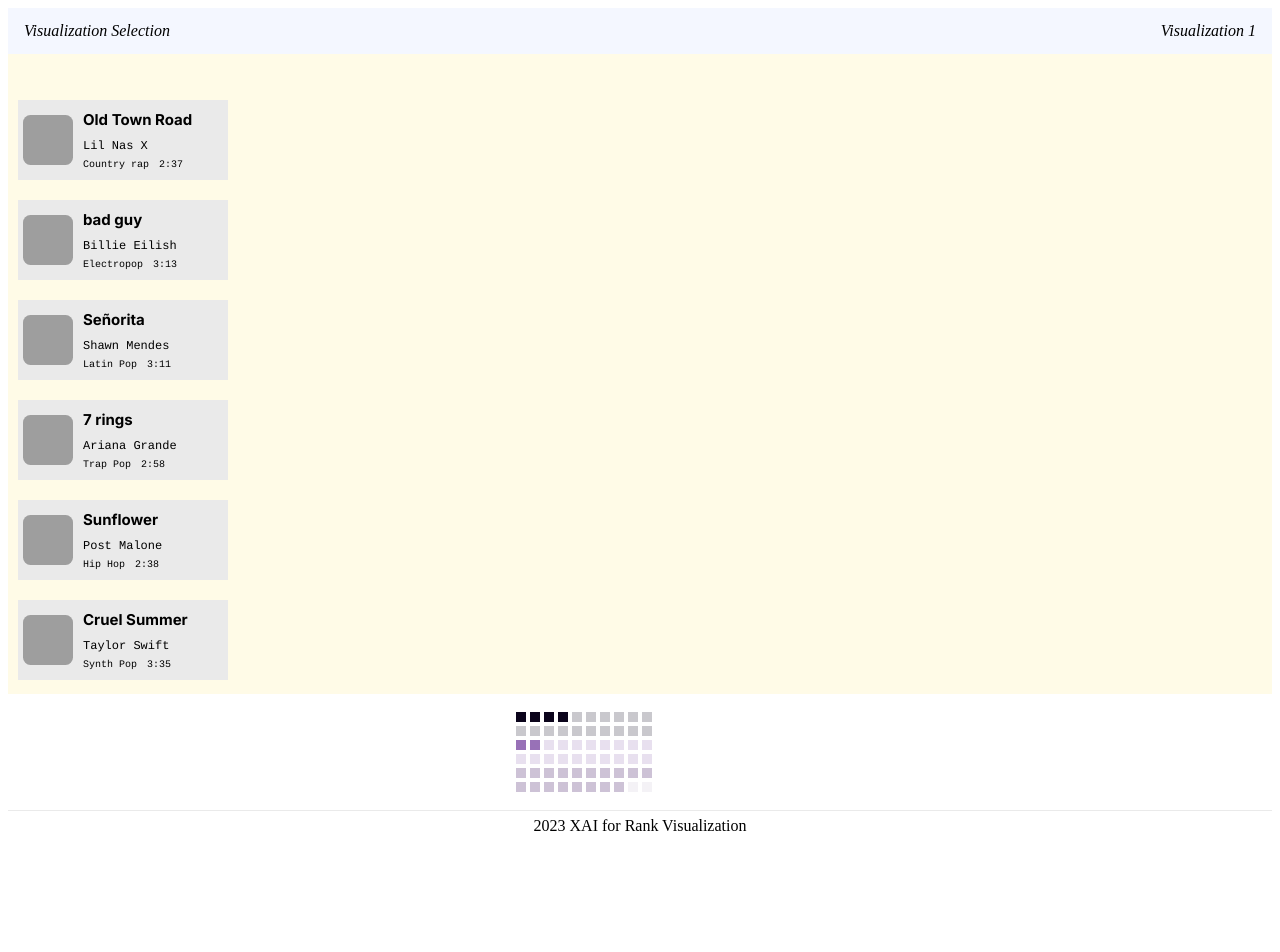
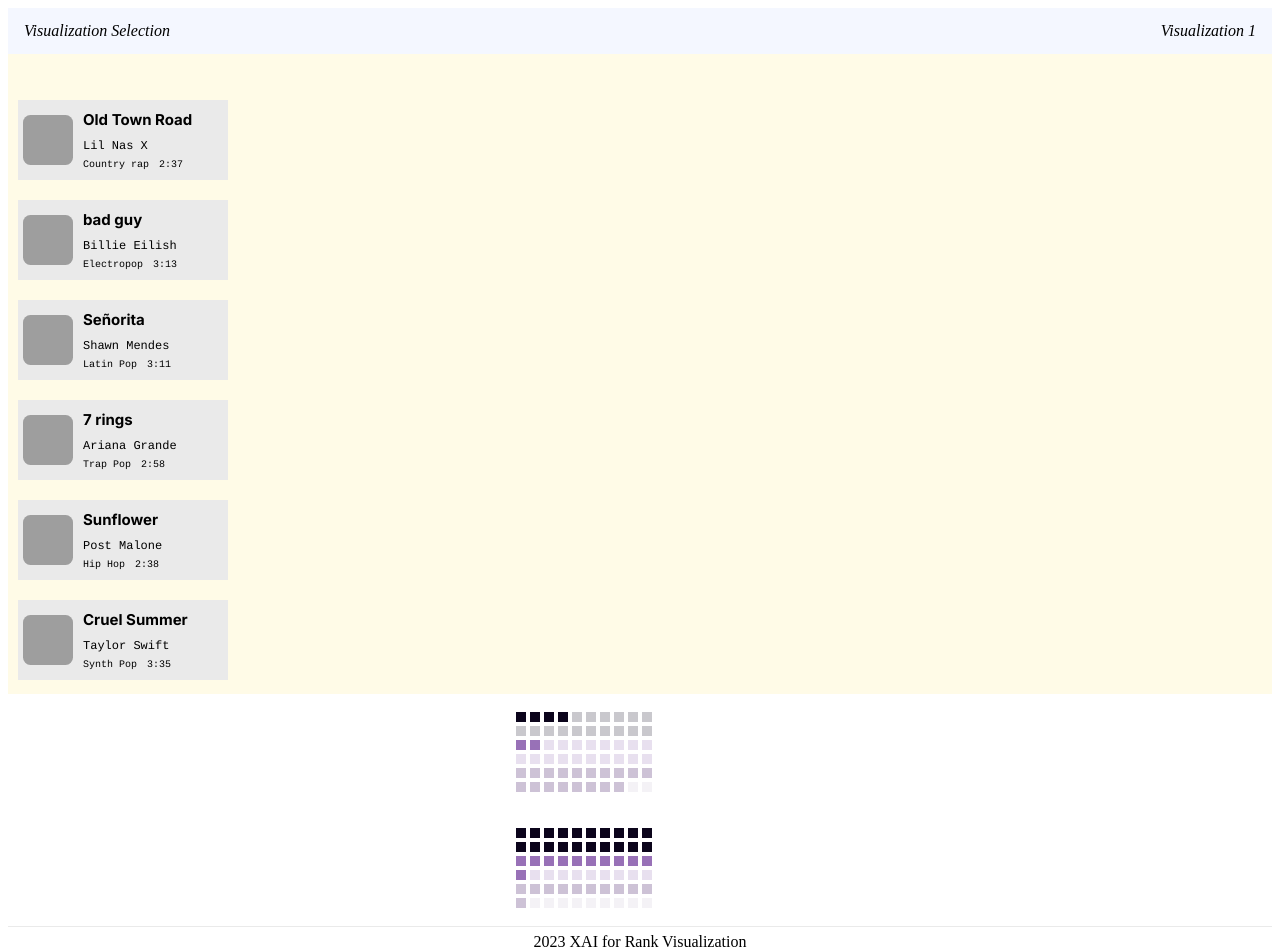
Before and after one commit to tluo3032/visualization_xai, a Next.js app: page / in a window 1280 px wide. Shown: the top 952 px of the page. Before the commit the page ends 849 px from the top, so only its background shows below. Built offline with nearby package versions, Linux system fonts and the light colour scheme; grey boxes are pictures that could not be loaded.

Commit message:
Add second chart

```diff
--- a/src/app/page.js
+++ b/src/app/page.js
@@ -3,7 +3,8 @@
 import XAInavbar from "@/components/Navbar";
 import Head from "next/head";
 import Sidebar  from "../components/Sidebar";
-import WaffleChartSong1 from "../components/WaffleChartSong1"
+import WaffleChartSong1 from "../chartComponents/WaffleChartSong1"
+import WaffleChartSong2 from "@/chartComponents/WaffleChartSong2";
 const inter = Inter({ subsets: ['latin'] })
 
 
@@ -23,6 +24,9 @@
               <div>
                   <WaffleChartSong1/>
               </div>
+              <div>
+                  <WaffleChartSong2/>
+              </div>
               <footer className={styles.footer}>
                   <p>2023 XAI for Rank Visualization</p>
               </footer>
--- /dev/null
+++ b/src/chartComponents/WaffleChartSong1.css
@@ -0,0 +1,12 @@
+
+.waffle1 {
+    display: flex;
+    flex-wrap: wrap;
+    width: 140px;
+}
+
+.square1 {
+    width: 10px;
+    height: 10px;
+    margin: 2px;
+}
--- a/src/components/WaffleChartSong1.js
+++ b/src/chartComponents/WaffleChartSong1.js
@@ -7,7 +7,7 @@
         useEffect(() => {
             // Select your div
             const unsubscribe = () => {
-                const waffle = d3.select(".waffle");
+                const waffle = d3.select(".waffle1");
 
                 // Create an array with numbers 0 - 60
                 const numbers = d3.range(60);
@@ -15,11 +15,11 @@
                 // For each item in the array, add a div element
 
                 waffle
-                    .selectAll(".square")
+                    .selectAll(".square1")
                     .data(numbers)
                     .enter()
                     .append("div")
-                    .attr("class", "square")
+                    .attr("class", "square1")
                     .style("background-color", (d) => (d < 4 ? "#0B041B" : d < 20 ? "#C9C8CD": d < 22 ? "#9871B7" : d < 40 ? "#E8E0EF" : d < 58 ? "#CDC2D6" : "#F4F2F6"));
             };
 
@@ -38,7 +38,7 @@
                     width: "90vw"
                 }}
             >
-                <figure className="waffle"></figure>
+                <figure className="waffle1"></figure>
             </div>
         );
 }
--- a/src/components/WaffleChartSong1.css
+++ b/src/chartComponents/WaffleChartSong2.css
@@ -1,11 +1,10 @@
-
-.waffle {
+.waffle2 {
     display: flex;
     flex-wrap: wrap;
     width: 140px;
 }
 
-.square {
+.square2 {
     width: 10px;
     height: 10px;
     margin: 2px;
--- /dev/null
+++ b/src/chartComponents/WaffleChartSong2.js
@@ -0,0 +1,44 @@
+"use client"
+import {useEffect} from "react";
+import "./WaffleChartSong2.css";
+import * as d3 from "d3";
+
+export default function WaffleChartSong2() {
+    useEffect(() => {
+        // Select your div
+        const unsubscribe = () => {
+            const waffle = d3.select(".waffle2");
+
+            // Create an array with numbers 0 - 60
+            const numbers = d3.range(60);
+
+            // For each item in the array, add a div element
+
+            waffle
+                .selectAll(".square2")
+                .data(numbers)
+                .enter()
+                .append("div")
+                .attr("class", "square2")
+                .style("background-color", (d) => (d < 20 ? "#0B041B" : d < 31 ? "#9871B7" : d < 40 ? "#E8E0EF" : d < 51 ? "#CDC2D6" : "#F4F2F6"));
+        };
+
+        return unsubscribe();
+    }, []);
+
+    return (
+        <div
+            style={{
+                backgroundColor: "white",
+                display: "flex",
+                flexDirection: "column",
+                justifyContent: "center",
+                alignItems: "center",
+                height: "100%",
+                width: "90vw"
+            }}
+        >
+            <figure className="waffle2"></figure>
+        </div>
+    );
+}
```
